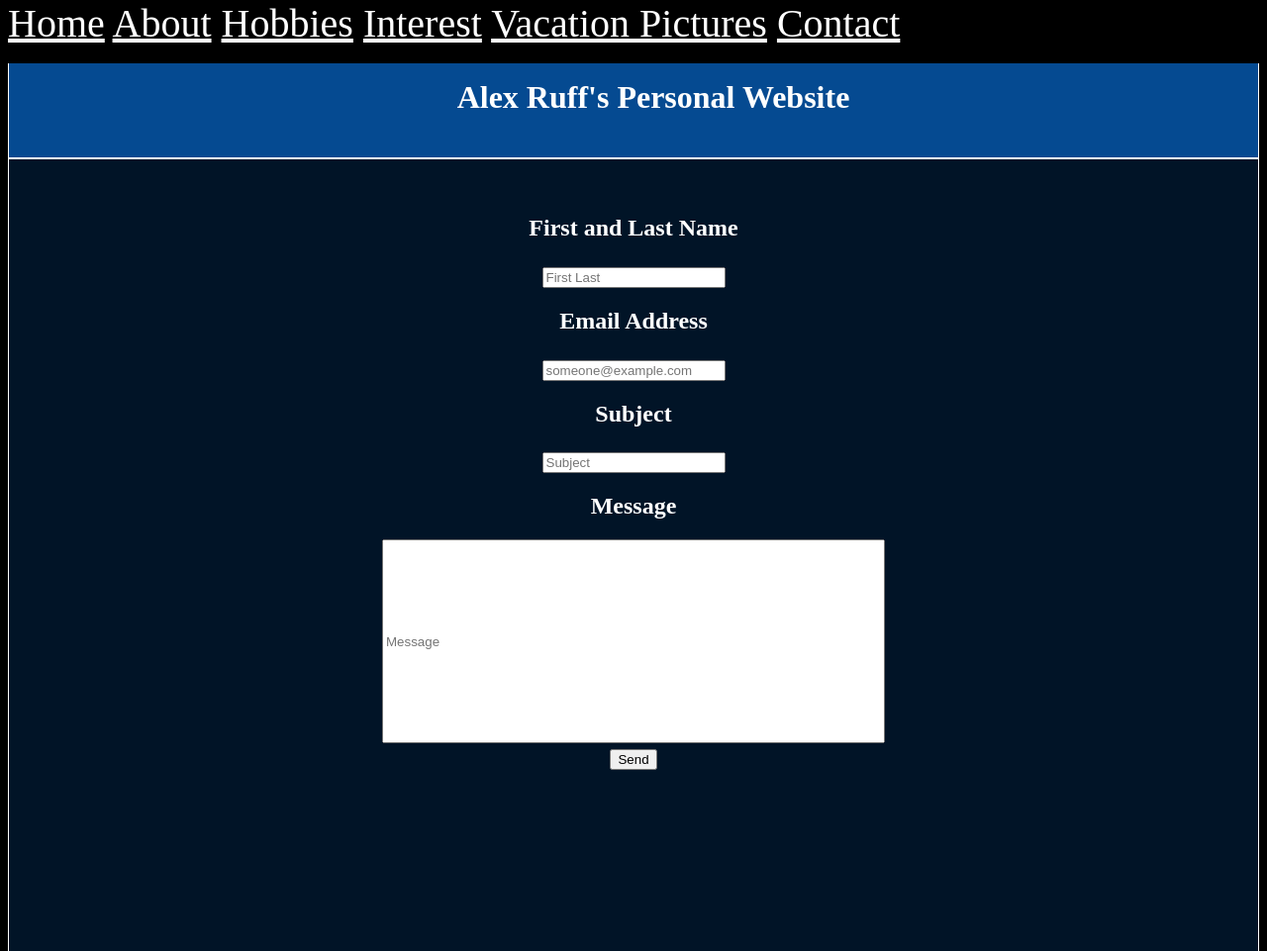
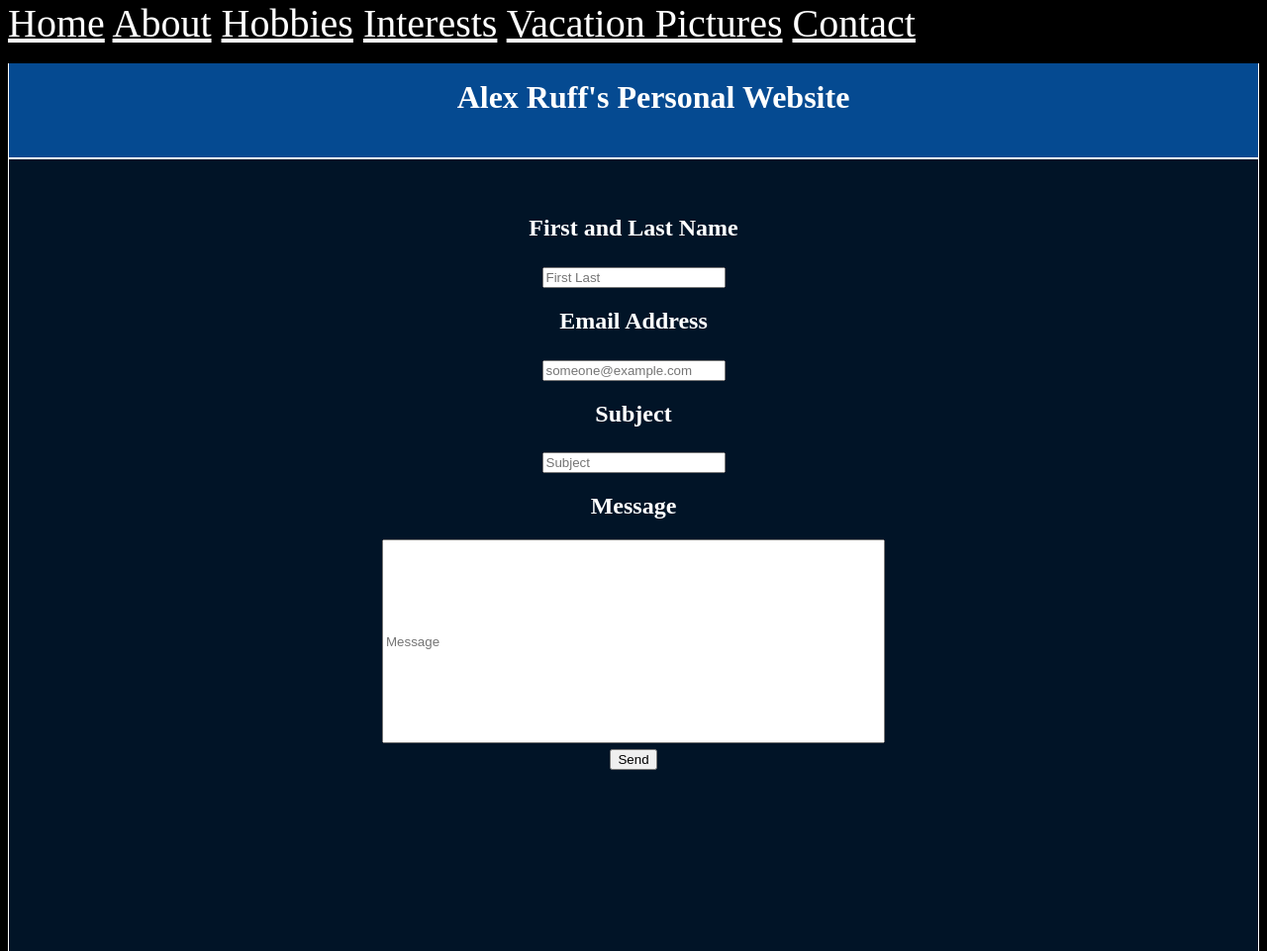
Before and after one commit to alexruff8/Personal-Website-final, a plain HTML site: page Personal Website Final/contact.html in a window 1280 px wide. Shown: the top 961 px of the page at 99% size. Drawn offline with Linux system fonts and the light colour scheme.

Commit message:
Update contact.html

```diff
--- a/Personal Website Final/contact.html
+++ b/Personal Website Final/contact.html
@@ -10,7 +10,7 @@
             <a href="index.html">Home</a>
             <a href="about.html">About</a>
             <a href="hobbies.html">Hobbies</a>
-            <a href="interests.html">Interest</a>
+            <a href="interests.html">Interests</a>
             <a href="vacation.html">Vacation Pictures</a>
             <a href="contact.html">Contact</a>
          </div-bar>
```
